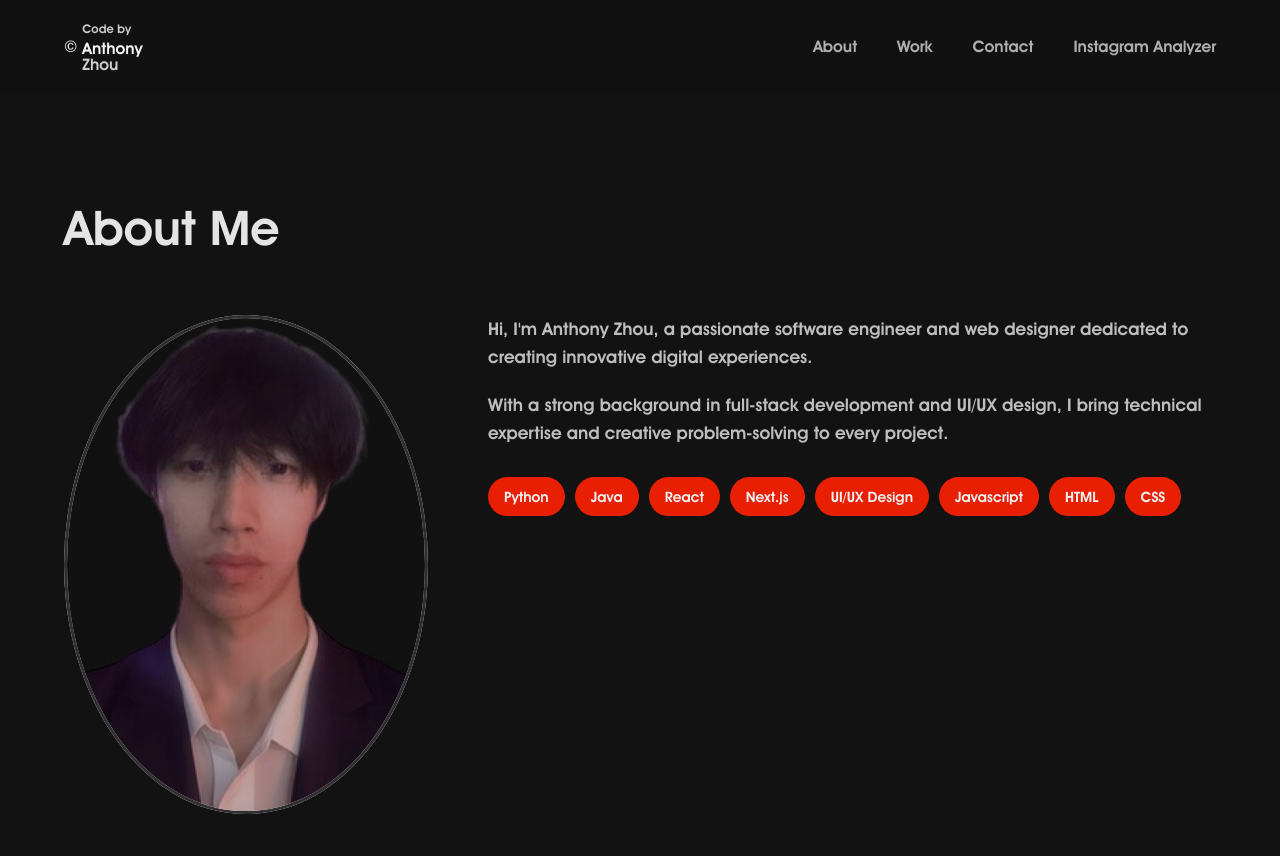
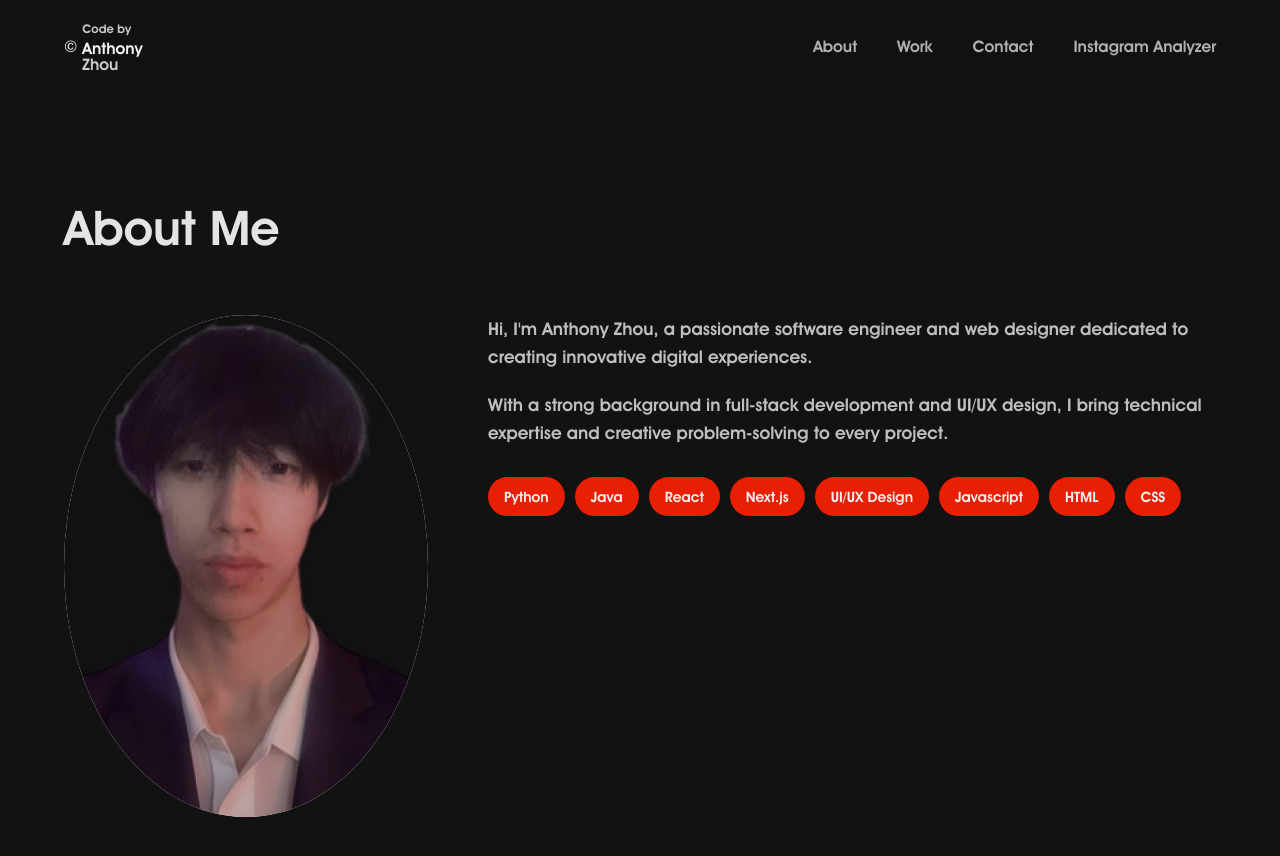
Before and after one commit to developer-az/portfolio, a Next.js app: page / in a window 1280 px wide. Shown: the top 856 px of the page. Built offline with nearby package versions, Linux system fonts and the light colour scheme.

Commit message:
Update page.module.scss

```diff
--- a/src/app/page.module.scss
+++ b/src/app/page.module.scss
@@ -497,11 +497,9 @@
         justify-content: center;
 
         .profilePicture {
-          border-radius: 50%;
           object-fit: cover;
           max-width: 100%;
           height: auto;
-          border: 3px solid #333;
         }
       }
 
```
